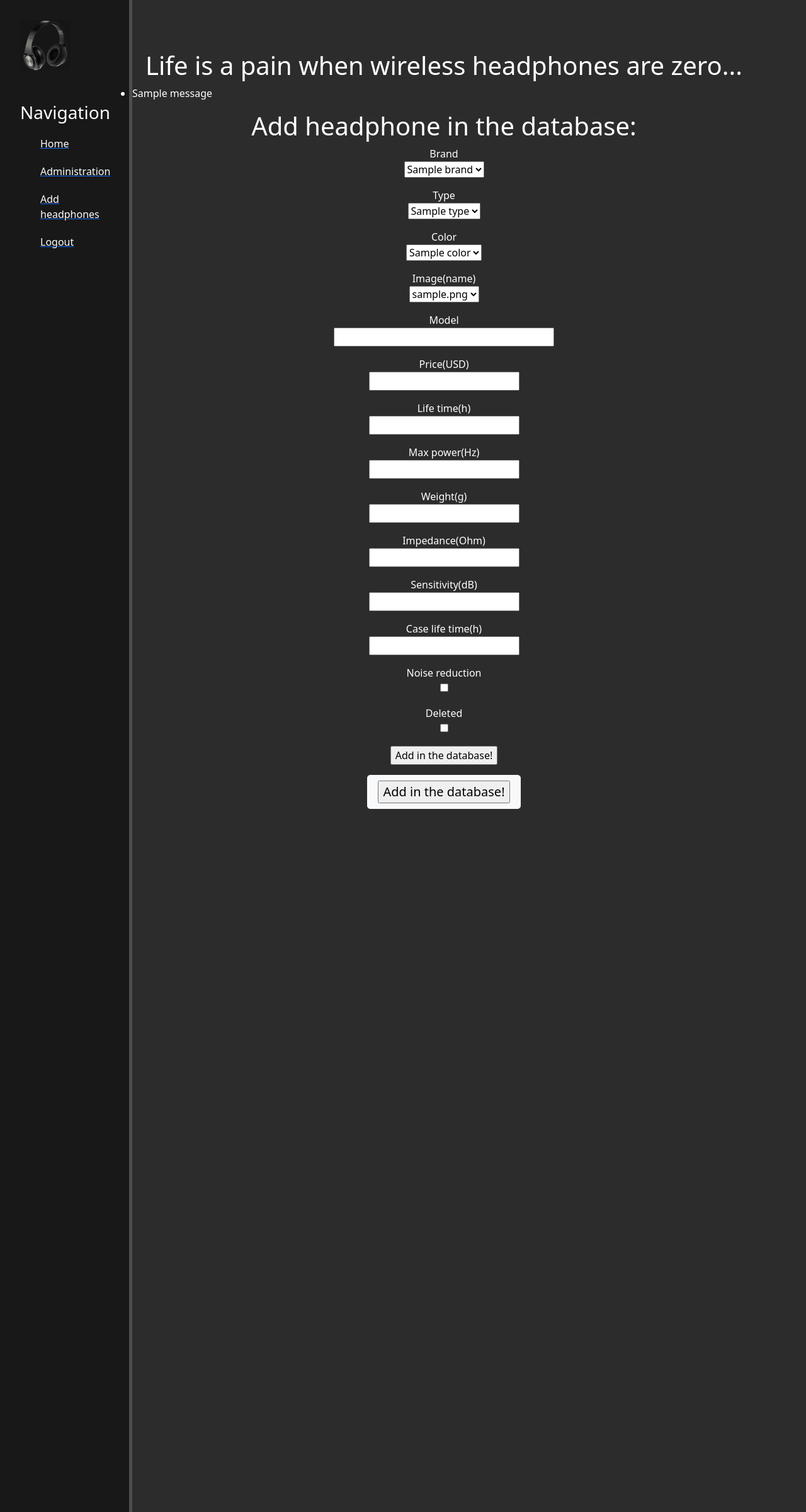
After one commit to FootballOnlooker/Learn-Python-project, a Flask app: page /add_hp in a window 1280 px wide. The commit adds this page. Shown: the whole page at 63% size. Run offline with Flask 2, Linux system fonts and the light colour scheme; a user stored in the database is signed in; tables that the repository leaves empty hold one stand-in row (values such as "Sample post"); one stand-in notice (Sample message) is shown; some libraries are stand-ins or nearby versions.

Commit message:
final proj

```diff
--- a/app/headphones/forms.py
+++ b/app/headphones/forms.py
@@ -1,25 +1,25 @@
 from flask_wtf import FlaskForm
 from wtforms import ValidationError, StringField, BooleanField, SelectField, IntegerField, SubmitField
-from wtforms.validators import DataRequired, InputRequired
+from wtforms.validators import DataRequired
 
 from app.headphones.models import Headphone
 
 class AddHeadphoneForm(FlaskForm):
-    brand_id = SelectField('Brand', validators=[DataRequired()])
-    type_id = SelectField('Type', validators=[DataRequired()])
-    color_id = SelectField('Color', validators=[DataRequired()])
-    image_id = SelectField('Image', validators=[DataRequired()])
+    brand_id = SelectField('Brand', coerce=int, validators=[DataRequired()])
+    type_id = SelectField('Type', coerce=int, validators=[DataRequired()])
+    color_id = SelectField('Color', coerce=int, validators=[DataRequired()])
+    image_id = SelectField('Image(name)', coerce=int, validators=[DataRequired()])
     model_name = StringField('Model', validators=[DataRequired()])
-    price = IntegerField('Price', validators=[DataRequired()])
-    lifetime = IntegerField('Life time', validators=[DataRequired()])
-    max_power = IntegerField('Max power', validators=[DataRequired()])
-    weight = IntegerField('Weight', validators=[DataRequired()])
-    impedance = IntegerField('Impedance', validators=[DataRequired()])
-    sensitivity = IntegerField('Sensitivity', validators=[DataRequired()])
-    lifetime_case = IntegerField('Case life time', validators=[DataRequired()])
-    is_nc = BooleanField('Yes')
-    is_deleted = BooleanField('Yes')
-    submit = SubmitField('Add!')
+    price = IntegerField('Price(USD)', validators=[DataRequired()])
+    lifetime = IntegerField('Life time(h)', validators=[DataRequired()])
+    max_power = IntegerField('Max power(Hz)', validators=[DataRequired()])
+    weight = IntegerField('Weight(g)', validators=[DataRequired()])
+    impedance = IntegerField('Impedance(Ohm)', validators=[DataRequired()])
+    sensitivity = IntegerField('Sensitivity(dB)', validators=[DataRequired()])
+    lifetime_case = IntegerField('Case life time(h)', validators=[DataRequired()])
+    is_nc = BooleanField('Noise reduction')
+    is_deleted = BooleanField('Deleted')
+    submit = SubmitField('Add in the database!')
 
     def validate_model_name(self, model_name):
         name_headphone = Headphone.query.filter_by(model_name=model_name.data).first()
--- a/app/headphones/views.py
+++ b/app/headphones/views.py
@@ -1,4 +1,4 @@
-from flask import abort, Blueprint, render_template, flash, redirect, url_for
+from flask import Blueprint, render_template, flash, redirect, url_for
 
 from app.db import db
 from app.users.decorators import admin_required
@@ -8,6 +8,7 @@ from app.headphones.models import Headphone
 
 blueprint = Blueprint('headphone', __name__, url_prefix='/')
 
+"""
 @blueprint.route('/headphones/<int:headphones_id>')
 def catalog_headphone(headphone_id):
     hp = Headphone.query.filter(Headphone.id == headphone_id).first()
@@ -16,33 +17,40 @@ def catalog_headphone(headphone_id):
         abort(404)
 
     return render_template('index.html', page_title=hp.title, headphones=hp)
+"""
 
 @blueprint.route('/add_hp', methods=['GET', 'POST'])
 @admin_required
 def add_headphones():
     form = AddHeadphoneForm()
+    form.brand_id.choices = [(brand.id, brand.name) for brand in Brand.query.order_by(Brand.name).all()]
+    form.type_id.choices = [(type.id, type.name) for type in HeadphoneType.query.order_by(HeadphoneType.name).all()]
+    form.color_id.choices = [(color.id, color.name) for color in Color.query.order_by(Color.name).all()]
+    form.image_id.choices = [(image.id, image.file_name) for image in AddImage.query.order_by(AddImage.file_name).all()]
     if form.validate_on_submit():
         headphones = Headphone(
-                    brand_id=form.brand.data,
-                    type_id=form.type.data,
-                    color_id=form.color.data,
-                    image_id=form.image.data,
-                    model_name=form.model.data,
-                    price=form.price_cost.data,
-                    lifetime=form.life_time.data,
-                    max_power=form.maxpower.data,
-                    weight=form.weight_numeric.data,
-                    impedance=form.impedance_numeric.data,
-                    sensitivity=form.sensitivity_numeric.data,
-                    lifetime_case=form.lifetime_case_numeric.data,
-                    is_nc=form.is_nc_bool.data,
-                    is_deleted=form.is_deleted_bool.data)
+                    brand_id=form.brand_id.data,
+                    type_id=form.type_id.data,
+                    color_id=form.color_id.data,
+                    image_id=form.image_id.data,
+                    model_name=form.model_name.data,
+                    price=form.price.data,
+                    lifetime=form.lifetime.data,
+                    max_power=form.max_power.data,
+                    weight=form.weight.data,
+                    impedance=form.impedance.data,
+                    sensitivity=form.sensitivity.data,
+                    lifetime_case=form.lifetime_case.data,
+                    is_nc=form.is_nc.data,
+                    is_deleted=form.is_deleted.data)
         db.session.add(headphones)
         db.session.commit()
         flash('Success! This headphone has been added!')
         return redirect(url_for('headphone.add_headphones'))
     return render_template('add_hp.html', title='Add headphones', form=form)
 
+
+"""
 def save_tables():
     db.session.add(Brand)
     db.session.add(HeadphoneType)
@@ -50,3 +58,4 @@ def save_tables():
     db.session.add(AddImage)
     db.session.add(Headphone)
     db.session.commit()
+"""
--- a/app/main.py
+++ b/app/main.py
@@ -1,8 +1,10 @@
 from flask import Blueprint, render_template
 
+from app.headphones.models import Headphone
 
 blueprint = Blueprint('main', __name__, url_prefix='/')
 
+"""
 @blueprint.route('/index')
 def index_page():
     text = {'text': 'Test'}
@@ -13,3 +15,15 @@ def index_page():
         }
     ]
     return render_template('index.html', title='Home Page', items=items)
+"""
+
+def get_catalog_headphones():
+    headphones = Headphone.query.order_by(Headphone.model_name).all()
+    return headphones
+
+
+@blueprint.route('/index')
+def index_page():
+    headphones = get_catalog_headphones()
+    title = "Wireless headphones"
+    return render_template('index.html', page_title=title, headphones=headphones)
--- a/app/static/app/css/app.css
+++ b/app/static/app/css/app.css
@@ -5,9 +5,9 @@ body{
 aside{
     float: left;
     background: #181818;
-    width: 20%;
+    width: 210px;
     padding: 2.5%;
-    height: 100vh;
+    height: 300vh;
     color:#fff;
     border-right: 5px solid #4d4d4d;
 }
@@ -52,7 +52,7 @@ aside ul li:hover, aside ul a:hover{
     color: #fff;
     margin-top: 100px;
     text-align: center;
-    width: 75%;
+    width: 87%;
 }
 
 .features h1{font-size: 50px;}
@@ -69,7 +69,10 @@ aside ul li:hover, aside ul a:hover{
 
 main {
     color:#fff;
+    padding: 80px;
 }
+
+
 
 body label{
     color: #fff;
@@ -82,3 +85,18 @@ form{
  h1{
     text-align: center;
 }
+
+table{
+    text-align: center;
+    background:#fff;
+    width: 60%
+}
+
+table img{
+    width: 80px;
+    float: left;
+}
+
+.container{
+    width: 98%
+}
--- /dev/null
+++ b/app/templates/add_hp.html
@@ -0,0 +1,67 @@
+{% extends "base.html" %}
+
+{% block content %}
+    <h1>Add headphone in the database:</h1>
+    <form action="" method="post">
+        {{ form.hidden_tag() }}
+        <p>
+            {{ form.brand_id.label }}<br>
+            {{ form.brand_id }}<br>
+        </p>
+        <p>
+            {{ form.type_id.label }}<br>
+            {{ form.type_id }}<br>
+        </p>
+        <p>
+            {{ form.color_id.label }}<br>
+            {{ form.color_id }}<br>
+        </p>
+        <p>
+            {{ form.image_id.label }}<br>
+            {{ form.image_id }}<br>
+        </p>
+        <p>
+            {{ form.model_name.label }}<br>
+            {{ form.model_name(size=32) }}<br>
+        </p>
+        <p>
+            {{ form.price.label }}<br>
+            {{ form.price(size=32) }}<br>
+        </p>
+        <p>
+            {{ form.lifetime.label }}<br>
+            {{ form.lifetime(size=32) }}<br>
+        </p>
+        <p>
+            {{ form.max_power.label }}<br>
+            {{ form.max_power(size=32) }}<br>
+        </p>
+        <p>
+            {{ form.weight.label }}<br>
+            {{ form.weight(size=32) }}<br>
+        </p>
+        <p>
+            {{ form.impedance.label }}<br>
+            {{ form.impedance(size=32) }}<br>
+        </p>
+        <p>
+            {{ form.sensitivity.label }}<br>
+            {{ form.sensitivity(size=32) }}<br>
+        </p>
+        <p>
+            {{ form.lifetime_case.label }}<br>
+            {{ form.lifetime_case(size=32) }}<br>
+        </p>
+        <p>
+            {{ form.is_nc.label }}<br>
+            {{ form.is_nc(size=32) }}<br>
+        </p>
+        <p>
+            {{ form.is_deleted.label }}<br>
+            {{ form.is_deleted(size=32) }}<br>
+        </p>
+        <p>{{ form.submit() }}</p>
+        <button class="btn btn-lg btn-light" type="submit">{{ form.submit() }}
+        </button>
+    </form>
+{% endblock %}
--- /dev/null
+++ b/app/templates/base.html
@@ -0,0 +1,73 @@
+<!doctype html>
+<html lang="en">
+  <head>
+    <!-- Обязательные метатеги -->
+    <meta charset="utf-8">
+    <meta name="viewport" content="width=device-width, initial-scale=1">
+
+    <!-- Bootstrap CSS -->
+    <link href="https://cdn.jsdelivr.net/npm/bootstrap@5.1.3/dist/css/bootstrap.min.css" rel="stylesheet" integrity="sha384-1BmE4kWBq78iYhFldvKuhfTAU6auU8tT94WrHftjDbrCEXSU1oBoqyl2QvZ6jIW3" crossorigin="anonymous">
+
+    <!--{% if title %}
+            <title>{{ title }} - Webapp</title>
+        {% else %}
+            <title>Checking weapp</title>
+        {% endif %}-->
+
+            {% if title %}
+            <title>{{ title }} - Webapp</title>
+            {% else %}
+            <title>Checking weapp</title>
+            {% endif %}
+
+        <link rel="stylesheet" href="https://cdn.jsdelivr.net/npm/bootstrap@5.1.3/dist/css/bootstrap.min.css">
+        <link rel="stylesheet" href="{{ url_for('static', filename='app/css/app.css') }}">
+        <link rel="stylesheet" href="https://use.fontawesome.com/releases/v5.8.2/css/all.css">
+  </head>
+  <body>
+    <aside>
+        <img src="{{ url_for('static', filename='app/img/head.jpg') }}" >
+
+        <h3>Navigation</h3>
+        <ul>
+            {% if current_user.is_authenticated %}
+            <a href="{{ url_for('main.index_page') }}"><li>Home</li></a>
+            {% if current_user.is_admin %}
+            <a href="{{ url_for('admin.admin_index') }}"><li>Administration</li></a>
+            <a href="{{ url_for('headphone.add_headphones') }}"><li>Add headphones</li></a>
+            {% endif %}
+            <a href="{{ url_for('user.logout') }}"><li>Logout</li></a>
+            {% else %}
+
+            <a href="{{ url_for('main.index_page') }}" class="nav-link px-2 link-secondary"><li>Home</li></a>
+            <a href="{{ url_for('user.login_page') }}" class="nav-link px-2 link-dark"><li>Login</li></a>
+            {% endif %}
+          </ul>
+
+
+    </aside>
+    <main>
+      <h1>Life is a pain when wireless headphones are zero...</h1>
+        {% with messages = get_flashed_messages() %}
+        {% if messages %}
+        <ul>
+            {% for message in messages %}
+            <li>{{ message }}</li>
+            {% endfor %}
+        </ul>
+        {% endif %}
+        {% endwith %}
+        {% block content %}
+        {% endblock %}
+    </main>
+    <!-- Дополнительный JavaScript; выберите один из двух! -->
+
+    <!-- Вариант 1: Bootstrap в связке с Popper -->
+    <script src="https://cdn.jsdelivr.net/npm/bootstrap@5.1.3/dist/js/bootstrap.bundle.min.js" integrity="sha384-ka7Sk0Gln4gmtz2MlQnikT1wXgYsOg+OMhuP+IlRH9sENBO0LRn5q+8nbTov4+1p" crossorigin="anonymous"></script>
+    <script src="{{ url_for('static', filename='jquery.js') }}"></script>
+    <!-- Вариант 2: Bootstrap JS отдельно от Popper
+    <script src="https://cdn.jsdelivr.net/npm/@popperjs/core@2.10.2/dist/umd/popper.min.js" integrity="sha384-7+zCNj/IqJ95wo16oMtfsKbZ9ccEh31eOz1HGyDuCQ6wgnyJNSYdrPa03rtR1zdB" crossorigin="anonymous"></script>
+    <script src="https://cdn.jsdelivr.net/npm/bootstrap@5.1.3/dist/js/bootstrap.min.js" integrity="sha384-QJHtvGhmr9XOIpI6YVutG+2QOK9T+ZnN4kzFN1RtK3zEFEIsxhlmWl5/YESvpZ13" crossorigin="anonymous"></script>
+    -->
+  </body>
+</html>
--- a/app/users/models.py
+++ b/app/users/models.py
@@ -24,6 +24,11 @@ class User(UserMixin, db.Model):
         return '<User {}>'.format(self.email)
 
     @property
+    def get_users(self):
+        user = User.query.get(self.email, self.role)
+        return user.email
+
+    @property
     def is_admin(self):
         return self.role == 'admin'
 
```
Also changed, not shown: app/headphones/models.py (+14 -6 lines), app/templates/admin.html (added, +28 -0 lines), app/templates/index.html (added, +92 -0 lines), app/templates/login.html (added, +78 -0 lines), app/templates/register.html (added, +34 -0 lines), migrations/versions/ba58b309b219_added_hp_models_cascade.py (added, +42 -0 lines), README.md, 1 other file.
